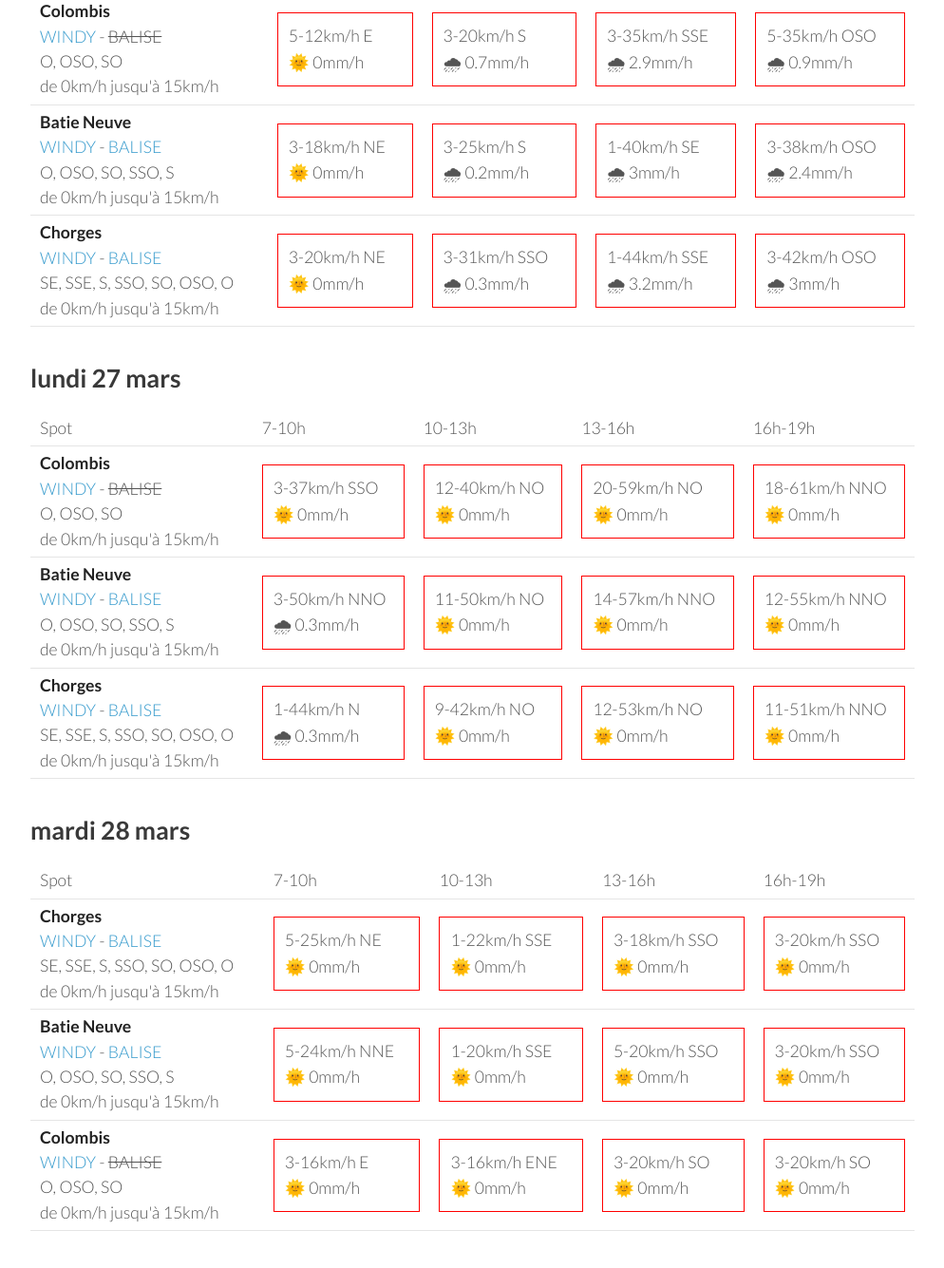
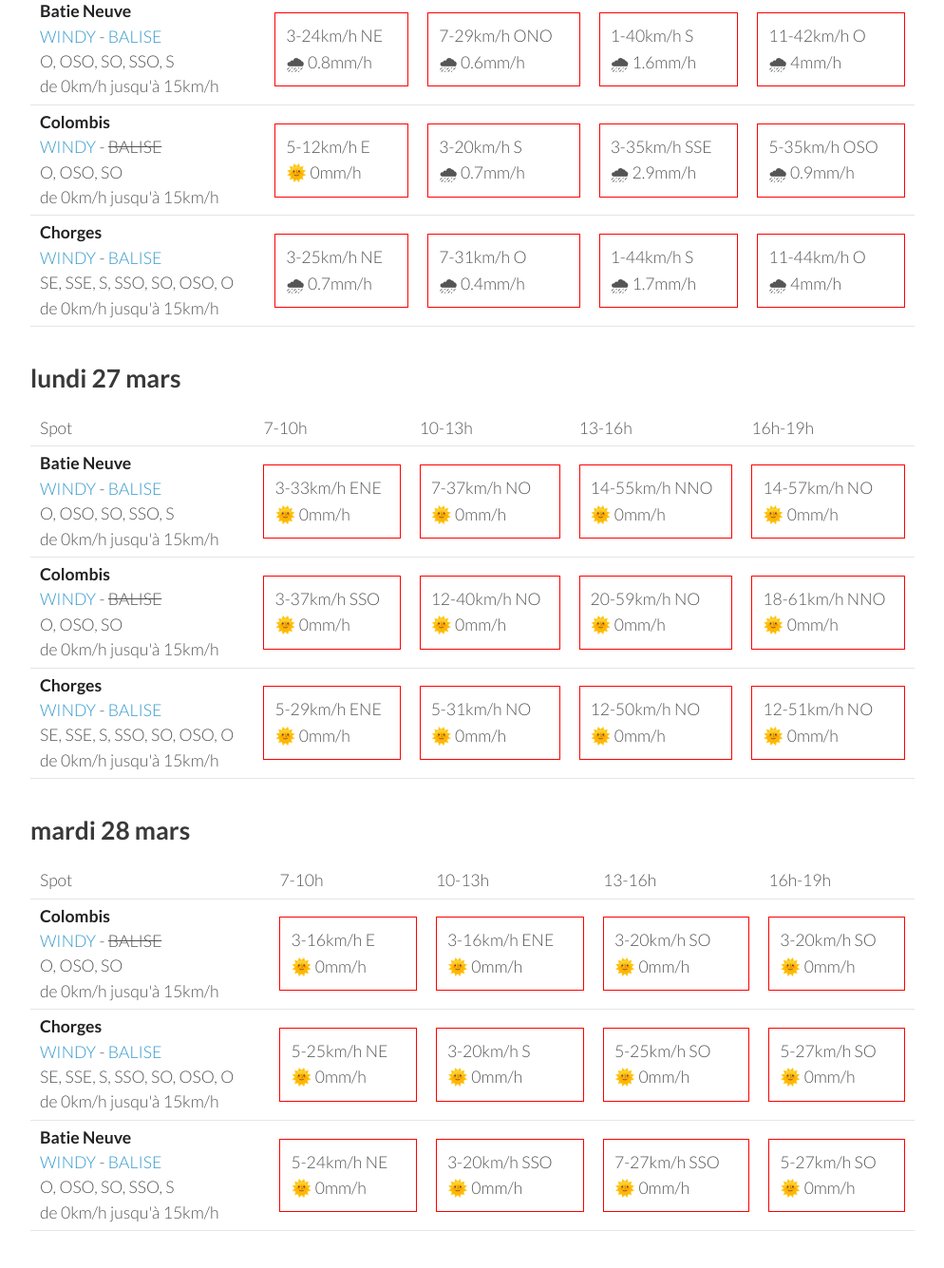
Before and after one commit to parapente-dans-le-nord/parapente-dans-le-nord.github.io, a Jekyll site: the page built from saint_andre.markdown, in a window 1280 px wide and 1400 px high, scrolled down 1801 px. Shown: the top 1335 px of the window at 95% size, without its empty margins (26-1020 px from the left). Built offline with Jekyll 4.4.1, drawn with Linux system fonts in a browser that asks for light colours; some of the changed text lies outside the part shown.

Commit message:
update index.markdown

```diff
--- a/saint_andre.markdown
+++ b/saint_andre.markdown
@@ -124,9 +124,9 @@ page mise à jour le jeudi 23 mars 19:36
         <td><strong>Batie Neuve</strong><br><a href="https://windy.com/44.584/6.236?44.559,6.262,10,m:eTtagly">WINDY</a> - <span class=""><a href="https://www.openwindmap.org/PP554">BALISE</a> </span><br> <span class="vent-favorable">O, OSO, SO, SSO, S</span><br><span class="force-vent">de 0km/h jusqu'à 15km/h</span> </td>
 
             <td><div class="not-flyable"><p>7-27km/h NO</p><p>🌞 0mm/h</p></div></td>
-            <td><div class="not-flyable"><p>7-35km/h ONO</p><p>🌞 0mm/h</p></div></td>
-            <td><div class="not-flyable"><p>11-42km/h NO</p><p>🌞 0mm/h</p></div></td>
-            <td><div class="not-flyable"><p>9-38km/h NO</p><p>🌞 0mm/h</p></div></td>
+            <td><div class="not-flyable"><p>7-33km/h ONO</p><p>🌞 0mm/h</p></div></td>
+            <td><div class="not-flyable"><p>11-40km/h ONO</p><p>🌞 0mm/h</p></div></td>
+            <td><div class="not-flyable"><p>9-38km/h ONO</p><p>🌞 0mm/h</p></div></td>
 
 
     </tr>
@@ -134,9 +134,9 @@ page mise à jour le jeudi 23 mars 19:36
         <td><strong>Chorges</strong><br><a href="https://windy.com/44.578/6.280?44.559,6.262,10">WINDY</a> - <span class=""><a href="https://www.openwindmap.org/PP554">BALISE</a> </span><br> <span class="vent-favorable">SE, SSE, S, SSO, SO, OSO, O</span><br><span class="force-vent">de 0km/h jusqu'à 15km/h</span> </td>
 
             <td><div class="not-flyable"><p>9-27km/h NO</p><p>🌞 0mm/h</p></div></td>
-            <td><div class="not-flyable"><p>7-37km/h ONO</p><p>🌞 0mm/h</p></div></td>
-            <td><div class="not-flyable"><p>11-42km/h ONO</p><p>🌞 0mm/h</p></div></td>
-            <td><div class="not-flyable"><p>7-40km/h ONO</p><p>🌞 0mm/h</p></div></td>
+            <td><div class="not-flyable"><p>7-35km/h O</p><p>🌞 0mm/h</p></div></td>
+            <td><div class="not-flyable"><p>11-40km/h ONO</p><p>🌞 0mm/h</p></div></td>
+            <td><div class="not-flyable"><p>9-40km/h ONO</p><p>🌞 0mm/h</p></div></td>
 
 
     </tr>
@@ -157,6 +157,16 @@ page mise à jour le jeudi 23 mars 19:36
       <td>16h-19h</td>
     </tr>
 <tr>
+        <td><strong>Batie Neuve</strong><br><a href="https://windy.com/44.584/6.236?44.559,6.262,10,m:eTtagly">WINDY</a> - <span class=""><a href="https://www.openwindmap.org/PP554">BALISE</a> </span><br> <span class="vent-favorable">O, OSO, SO, SSO, S</span><br><span class="force-vent">de 0km/h jusqu'à 15km/h</span> </td>
+
+            <td><div class="not-flyable"><p>3-24km/h NE</p><p>🌧 0.8mm/h</p></div></td>
+            <td><div class="not-flyable"><p>7-29km/h ONO</p><p>🌧 0.6mm/h</p></div></td>
+            <td><div class="not-flyable"><p>1-40km/h S</p><p>🌧 1.6mm/h</p></div></td>
+            <td><div class="not-flyable"><p>11-42km/h O</p><p>🌧 4mm/h</p></div></td>
+
+
+    </tr>
+<tr>
         <td><strong>Colombis</strong><br><a href="https://windy.com/44.494/6.216?44.559,6.262,10">WINDY</a> - <span class="no-balise"> BALISE </span><br> <span class="vent-favorable">O, OSO, SO</span><br><span class="force-vent">de 0km/h jusqu'à 15km/h</span> </td>
 
             <td><div class="not-flyable"><p>5-12km/h E</p><p>🌞 0mm/h</p></div></td>
@@ -167,22 +177,12 @@ page mise à jour le jeudi 23 mars 19:36
 
     </tr>
 <tr>
-        <td><strong>Batie Neuve</strong><br><a href="https://windy.com/44.584/6.236?44.559,6.262,10,m:eTtagly">WINDY</a> - <span class=""><a href="https://www.openwindmap.org/PP554">BALISE</a> </span><br> <span class="vent-favorable">O, OSO, SO, SSO, S</span><br><span class="force-vent">de 0km/h jusqu'à 15km/h</span> </td>
-
-            <td><div class="not-flyable"><p>3-18km/h NE</p><p>🌞 0mm/h</p></div></td>
-            <td><div class="not-flyable"><p>3-25km/h S</p><p>🌧 0.2mm/h</p></div></td>
-            <td><div class="not-flyable"><p>1-40km/h SE</p><p>🌧 3mm/h</p></div></td>
-            <td><div class="not-flyable"><p>3-38km/h OSO</p><p>🌧 2.4mm/h</p></div></td>
-
-
-    </tr>
-<tr>
         <td><strong>Chorges</strong><br><a href="https://windy.com/44.578/6.280?44.559,6.262,10">WINDY</a> - <span class=""><a href="https://www.openwindmap.org/PP554">BALISE</a> </span><br> <span class="vent-favorable">SE, SSE, S, SSO, SO, OSO, O</span><br><span class="force-vent">de 0km/h jusqu'à 15km/h</span> </td>
 
-            <td><div class="not-flyable"><p>3-20km/h NE</p><p>🌞 0mm/h</p></div></td>
-            <td><div class="not-flyable"><p>3-31km/h SSO</p><p>🌧 0.3mm/h</p></div></td>
-            <td><div class="not-flyable"><p>1-44km/h SSE</p><p>🌧 3.2mm/h</p></div></td>
-            <td><div class="not-flyable"><p>3-42km/h OSO</p><p>🌧 3mm/h</p></div></td>
+            <td><div class="not-flyable"><p>3-25km/h NE</p><p>🌧 0.7mm/h</p></div></td>
+            <td><div class="not-flyable"><p>7-31km/h O</p><p>🌧 0.4mm/h</p></div></td>
+            <td><div class="not-flyable"><p>1-44km/h S</p><p>🌧 1.7mm/h</p></div></td>
+            <td><div class="not-flyable"><p>11-44km/h O</p><p>🌧 4mm/h</p></div></td>
 
 
     </tr>
@@ -203,6 +203,16 @@ page mise à jour le jeudi 23 mars 19:36
       <td>16h-19h</td>
     </tr>
 <tr>
+        <td><strong>Batie Neuve</strong><br><a href="https://windy.com/44.584/6.236?44.559,6.262,10,m:eTtagly">WINDY</a> - <span class=""><a href="https://www.openwindmap.org/PP554">BALISE</a> </span><br> <span class="vent-favorable">O, OSO, SO, SSO, S</span><br><span class="force-vent">de 0km/h jusqu'à 15km/h</span> </td>
+
+            <td><div class="not-flyable"><p>3-33km/h ENE</p><p>🌞 0mm/h</p></div></td>
+            <td><div class="not-flyable"><p>7-37km/h NO</p><p>🌞 0mm/h</p></div></td>
+            <td><div class="not-flyable"><p>14-55km/h NNO</p><p>🌞 0mm/h</p></div></td>
+            <td><div class="not-flyable"><p>14-57km/h NO</p><p>🌞 0mm/h</p></div></td>
+
+
+    </tr>
+<tr>
         <td><strong>Colombis</strong><br><a href="https://windy.com/44.494/6.216?44.559,6.262,10">WINDY</a> - <span class="no-balise"> BALISE </span><br> <span class="vent-favorable">O, OSO, SO</span><br><span class="force-vent">de 0km/h jusqu'à 15km/h</span> </td>
 
             <td><div class="not-flyable"><p>3-37km/h SSO</p><p>🌞 0mm/h</p></div></td>
@@ -213,22 +223,12 @@ page mise à jour le jeudi 23 mars 19:36
 
     </tr>
 <tr>
-        <td><strong>Batie Neuve</strong><br><a href="https://windy.com/44.584/6.236?44.559,6.262,10,m:eTtagly">WINDY</a> - <span class=""><a href="https://www.openwindmap.org/PP554">BALISE</a> </span><br> <span class="vent-favorable">O, OSO, SO, SSO, S</span><br><span class="force-vent">de 0km/h jusqu'à 15km/h</span> </td>
-
-            <td><div class="not-flyable"><p>3-50km/h NNO</p><p>🌧 0.3mm/h</p></div></td>
-            <td><div class="not-flyable"><p>11-50km/h NO</p><p>🌞 0mm/h</p></div></td>
-            <td><div class="not-flyable"><p>14-57km/h NNO</p><p>🌞 0mm/h</p></div></td>
-            <td><div class="not-flyable"><p>12-55km/h NNO</p><p>🌞 0mm/h</p></div></td>
-
-
-    </tr>
-<tr>
         <td><strong>Chorges</strong><br><a href="https://windy.com/44.578/6.280?44.559,6.262,10">WINDY</a> - <span class=""><a href="https://www.openwindmap.org/PP554">BALISE</a> </span><br> <span class="vent-favorable">SE, SSE, S, SSO, SO, OSO, O</span><br><span class="force-vent">de 0km/h jusqu'à 15km/h</span> </td>
 
-            <td><div class="not-flyable"><p>1-44km/h N</p><p>🌧 0.3mm/h</p></div></td>
-            <td><div class="not-flyable"><p>9-42km/h NO</p><p>🌞 0mm/h</p></div></td>
-            <td><div class="not-flyable"><p>12-53km/h NO</p><p>🌞 0mm/h</p></div></td>
-            <td><div class="not-flyable"><p>11-51km/h NNO</p><p>🌞 0mm/h</p></div></td>
+            <td><div class="not-flyable"><p>5-29km/h ENE</p><p>🌞 0mm/h</p></div></td>
+            <td><div class="not-flyable"><p>5-31km/h NO</p><p>🌞 0mm/h</p></div></td>
+            <td><div class="not-flyable"><p>12-50km/h NO</p><p>🌞 0mm/h</p></div></td>
+            <td><div class="not-flyable"><p>12-51km/h NO</p><p>🌞 0mm/h</p></div></td>
 
 
     </tr>
@@ -249,26 +249,6 @@ page mise à jour le jeudi 23 mars 19:36
       <td>16h-19h</td>
     </tr>
 <tr>
-        <td><strong>Chorges</strong><br><a href="https://windy.com/44.578/6.280?44.559,6.262,10">WINDY</a> - <span class=""><a href="https://www.openwindmap.org/PP554">BALISE</a> </span><br> <span class="vent-favorable">SE, SSE, S, SSO, SO, OSO, O</span><br><span class="force-vent">de 0km/h jusqu'à 15km/h</span> </td>
-
-            <td><div class="not-flyable"><p>5-25km/h NE</p><p>🌞 0mm/h</p></div></td>
-            <td><div class="not-flyable"><p>1-22km/h SSE</p><p>🌞 0mm/h</p></div></td>
-            <td><div class="not-flyable"><p>3-18km/h SSO</p><p>🌞 0mm/h</p></div></td>
-            <td><div class="not-flyable"><p>3-20km/h SSO</p><p>🌞 0mm/h</p></div></td>
-
-
-    </tr>
-<tr>
-        <td><strong>Batie Neuve</strong><br><a href="https://windy.com/44.584/6.236?44.559,6.262,10,m:eTtagly">WINDY</a> - <span class=""><a href="https://www.openwindmap.org/PP554">BALISE</a> </span><br> <span class="vent-favorable">O, OSO, SO, SSO, S</span><br><span class="force-vent">de 0km/h jusqu'à 15km/h</span> </td>
-
-            <td><div class="not-flyable"><p>5-24km/h NNE</p><p>🌞 0mm/h</p></div></td>
-            <td><div class="not-flyable"><p>1-20km/h SSE</p><p>🌞 0mm/h</p></div></td>
-            <td><div class="not-flyable"><p>5-20km/h SSO</p><p>🌞 0mm/h</p></div></td>
-            <td><div class="not-flyable"><p>3-20km/h SSO</p><p>🌞 0mm/h</p></div></td>
-
-
-    </tr>
-<tr>
         <td><strong>Colombis</strong><br><a href="https://windy.com/44.494/6.216?44.559,6.262,10">WINDY</a> - <span class="no-balise"> BALISE </span><br> <span class="vent-favorable">O, OSO, SO</span><br><span class="force-vent">de 0km/h jusqu'à 15km/h</span> </td>
 
             <td><div class="not-flyable"><p>3-16km/h E</p><p>🌞 0mm/h</p></div></td>
@@ -278,6 +258,26 @@ page mise à jour le jeudi 23 mars 19:36
 
 
     </tr>
+<tr>
+        <td><strong>Chorges</strong><br><a href="https://windy.com/44.578/6.280?44.559,6.262,10">WINDY</a> - <span class=""><a href="https://www.openwindmap.org/PP554">BALISE</a> </span><br> <span class="vent-favorable">SE, SSE, S, SSO, SO, OSO, O</span><br><span class="force-vent">de 0km/h jusqu'à 15km/h</span> </td>
+
+            <td><div class="not-flyable"><p>5-25km/h NE</p><p>🌞 0mm/h</p></div></td>
+            <td><div class="not-flyable"><p>3-20km/h S</p><p>🌞 0mm/h</p></div></td>
+            <td><div class="not-flyable"><p>5-25km/h SO</p><p>🌞 0mm/h</p></div></td>
+            <td><div class="not-flyable"><p>5-27km/h SO</p><p>🌞 0mm/h</p></div></td>
+
+
+    </tr>
+<tr>
+        <td><strong>Batie Neuve</strong><br><a href="https://windy.com/44.584/6.236?44.559,6.262,10,m:eTtagly">WINDY</a> - <span class=""><a href="https://www.openwindmap.org/PP554">BALISE</a> </span><br> <span class="vent-favorable">O, OSO, SO, SSO, S</span><br><span class="force-vent">de 0km/h jusqu'à 15km/h</span> </td>
+
+            <td><div class="not-flyable"><p>5-24km/h NE</p><p>🌞 0mm/h</p></div></td>
+            <td><div class="not-flyable"><p>3-20km/h SSO</p><p>🌞 0mm/h</p></div></td>
+            <td><div class="not-flyable"><p>7-27km/h SSO</p><p>🌞 0mm/h</p></div></td>
+            <td><div class="not-flyable"><p>5-27km/h SO</p><p>🌞 0mm/h</p></div></td>
+
+
+    </tr>
 
 </tbody>
 </table>
```
Also changed, not shown: other parts of saint_andre.markdown (+1 -1 lines).
